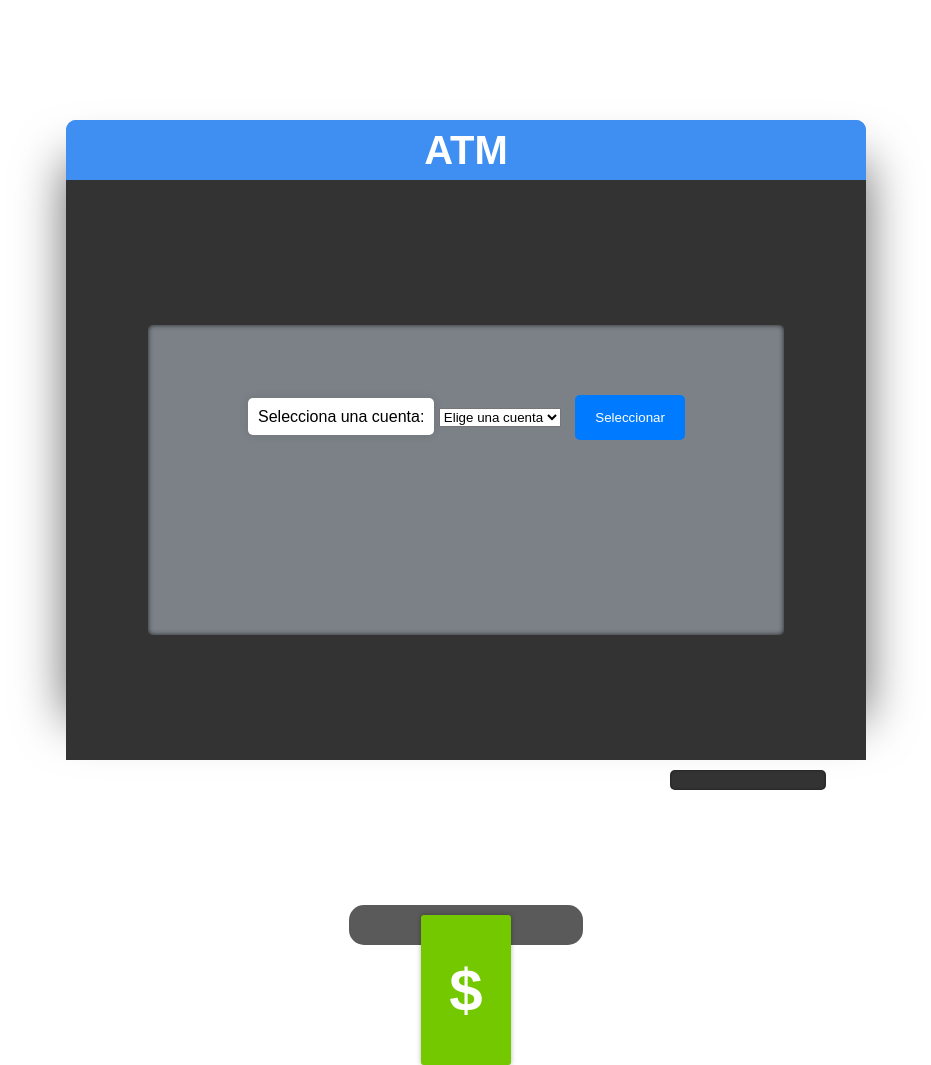
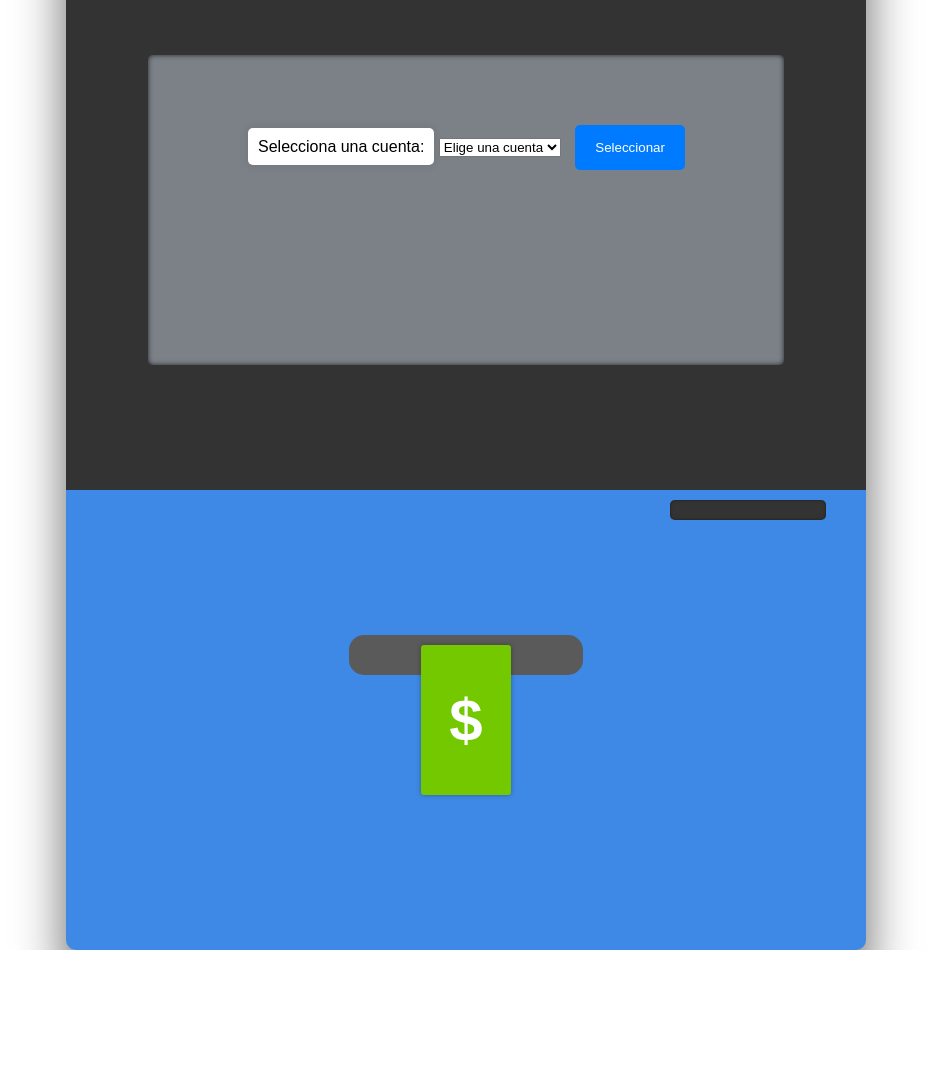
Before and after one commit to IvannRoca/Projecto-Cajero-Automatico, a plain HTML site: page index.html in a window 1280 px wide. Shown: the whole page, without its empty margins (174-1105 px from the left). After the commit the page ends 950 px from the top, so only its background shows below. Drawn offline with Linux system fonts and the light colour scheme.

Commit message:
Update styles.css
adjust to px

```diff
--- a/styles.css
+++ b/styles.css
@@ -11,7 +11,7 @@ body {
 .cajero {
     background-color: #3e89e5;
     width: 800px;
-    height: 70%;
+    height: 1100px;
     border-radius: 10px;
     position: relative;
     box-shadow: 0 40px 50px rgba(0, 0, 0, 0.6);
```
